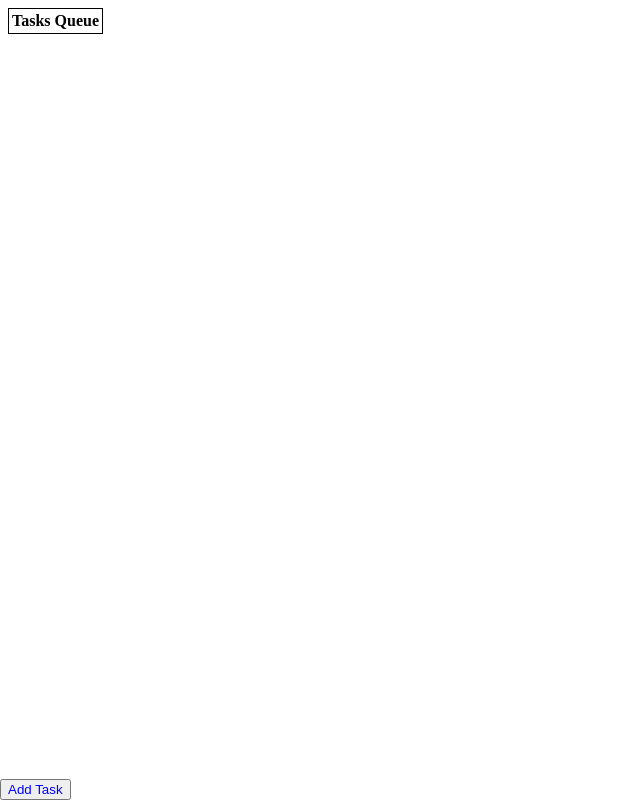
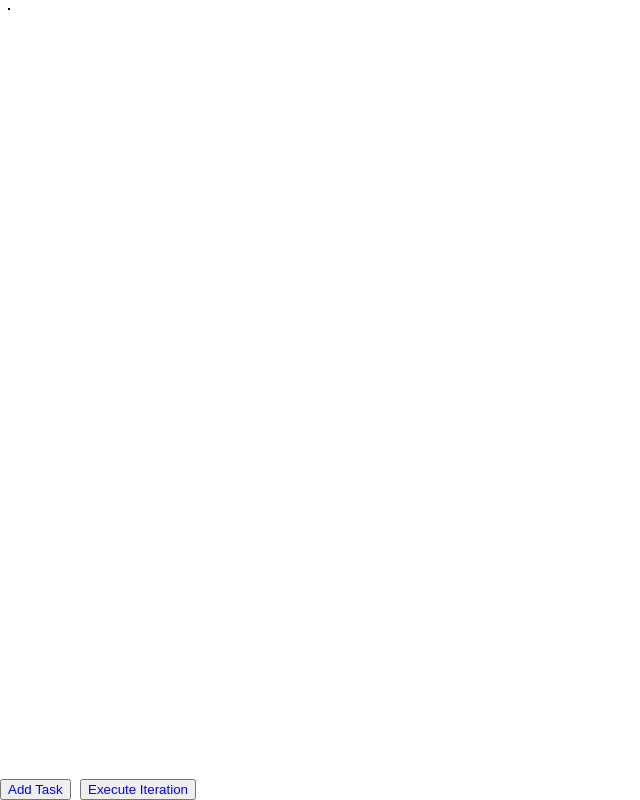
Before and after one commit to AbhinaavSingh/effective-umbrella, a website: page public/index.html in a window 1280 px wide. Shown: the whole page, without its empty margins (0-640 px from the left). Drawn offline with Linux system fonts and the light colour scheme.

Commit message:
added execute iteration button

```diff
--- a/public/index.html
+++ b/public/index.html
@@ -5,16 +5,14 @@
 
 </head>
 <body>
-<h1 id = "numberOfTasks"></h1>
 <div id="taskList"></div>
 
 <table id = "taskTable" style = "border: 1px solid black;">
-<tr>
-    <th>Tasks Queue</th>
-</tr>
+
 </table>
 
 <input type= "button" value = "Add Task" onclick="addTask()" style="color:blue;position:absolute;left: 0px;bottom: 0px;" ></button>
+<input type= "button" value = "Execute Iteration" onclick="addTask()" style="color:blue;position:absolute; ;left: 80px;bottom: 0px;" ></button>
 
 </body>
 </html>
--- a/public/run.js
+++ b/public/run.js
@@ -30,8 +30,8 @@ function addTask(){
     for(i= req.length-1; i>=0;i--){
         result=req[i]['name']+result;
     }
+    result = "<tr><th>Tasks Queue (" +  req.length + ")</th></tr>" + result;
     document.getElementById("taskTable").innerHTML = result;
-    document.getElementById("numberOfTasks").innerHTML = req.length;
 }
 arr = getProcessArray(3);
 
```
